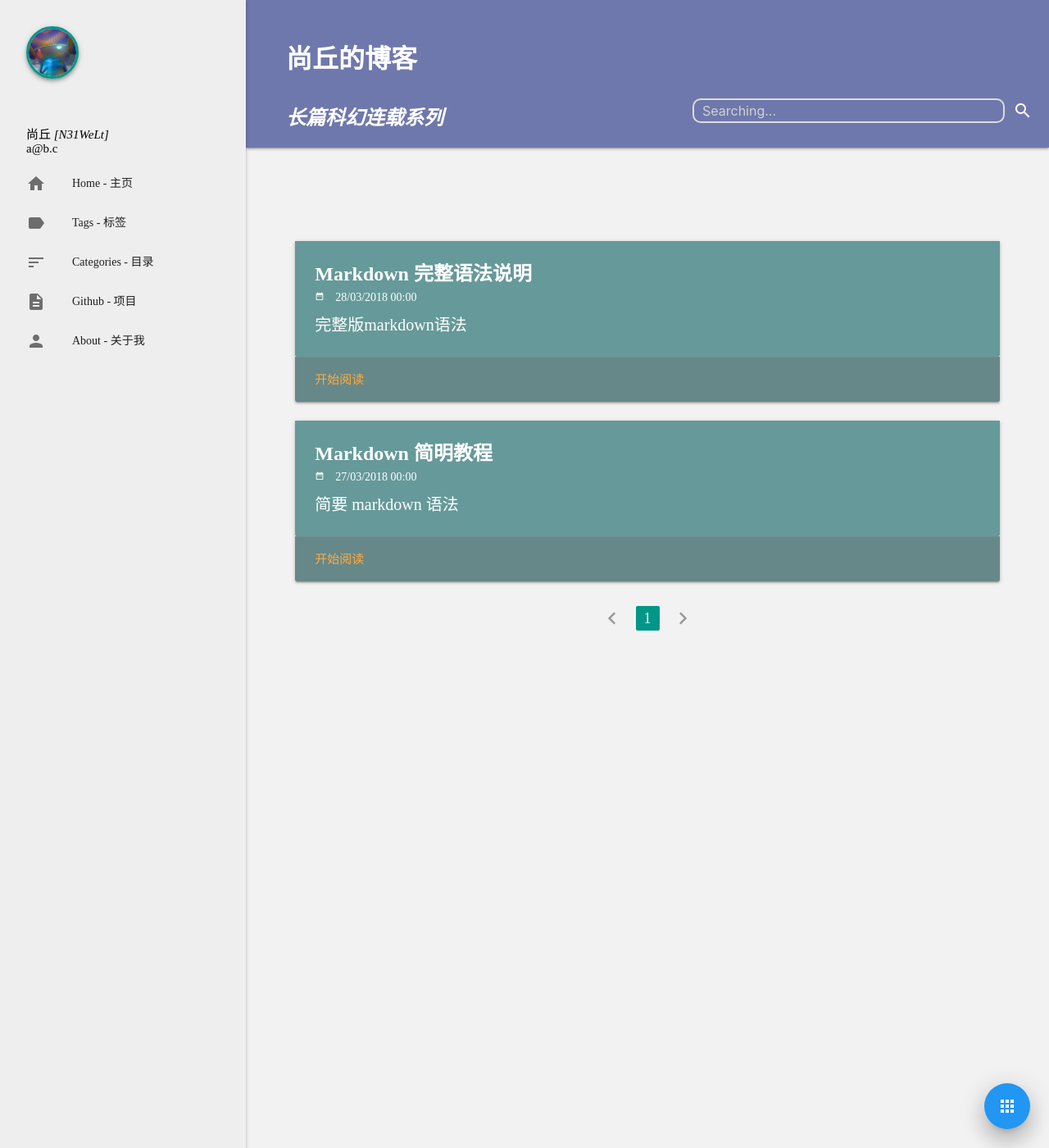
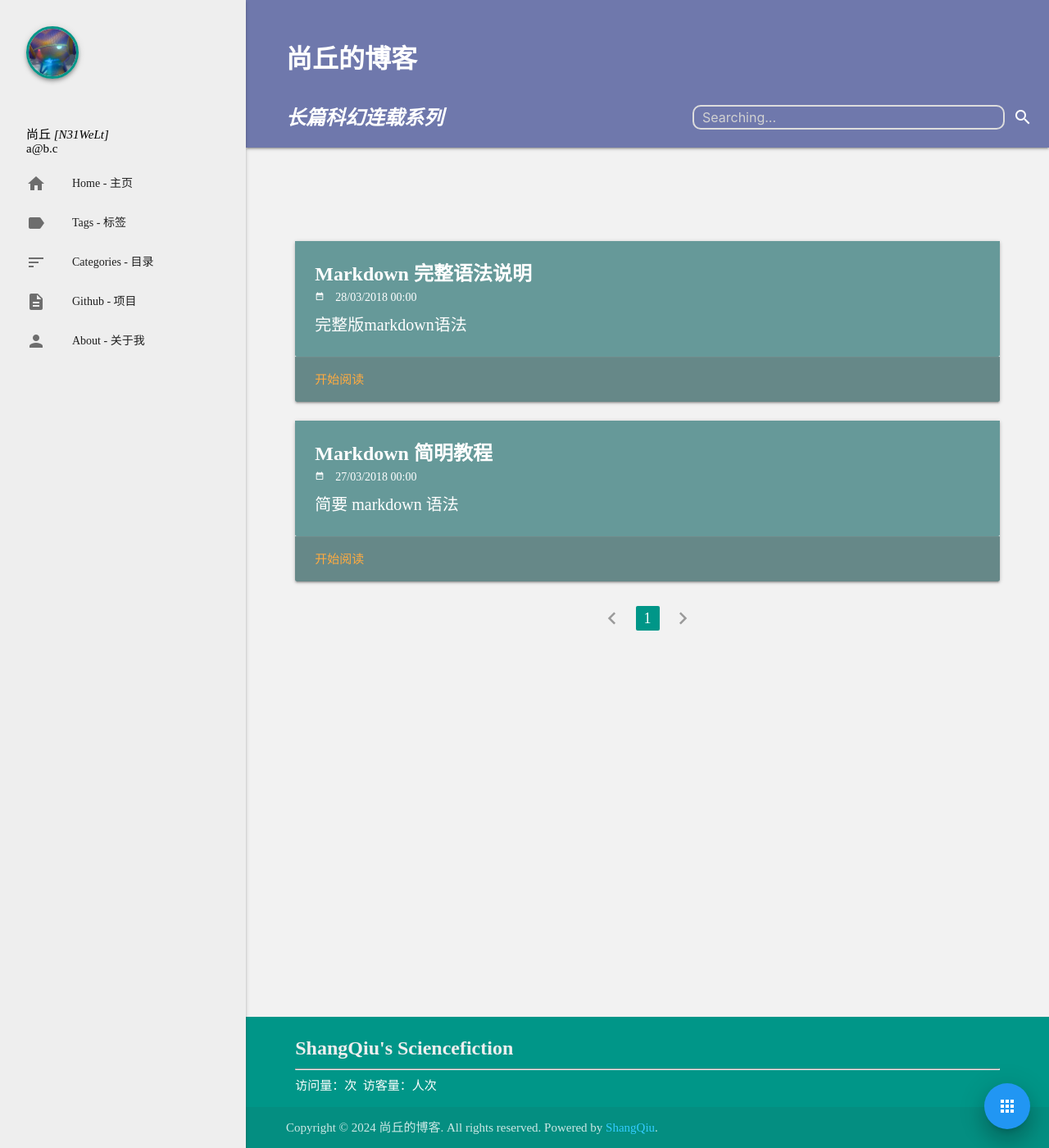
Before and after one commit to keepwalk/keepwalk.github.io, a Jekyll site: the page built from index.html, in a window 1280 px wide and 1400 px high. Shown: the whole window at 82% size. Built offline with Jekyll 4.4.1, drawn with Linux system fonts in a browser that asks for light colours; the list of posts is cut into pages by our own code; comment, search, counter and statistics services are not loaded.

Commit message:
Update page.sass

```diff
--- a/assets/css/page.sass
+++ b/assets/css/page.sass
@@ -125,7 +125,7 @@ main
   color: #6F78AC
   div
     .row
-      margin-top: 32px
+      margin-top: 24px
   ul
     &:not(.browser-default)
       padding-left: 40px
@@ -164,13 +164,13 @@ main
       display: none
 
 footer
-  margin-top: 1000px
+  margin-top: 100px
   background: #6F78AC
   color: #6F78AC
   .search
     display: none
     position: absolute
-    top: 120px
+    top: 128px
     right: 0
     width: 100%
     height: 10px
```
